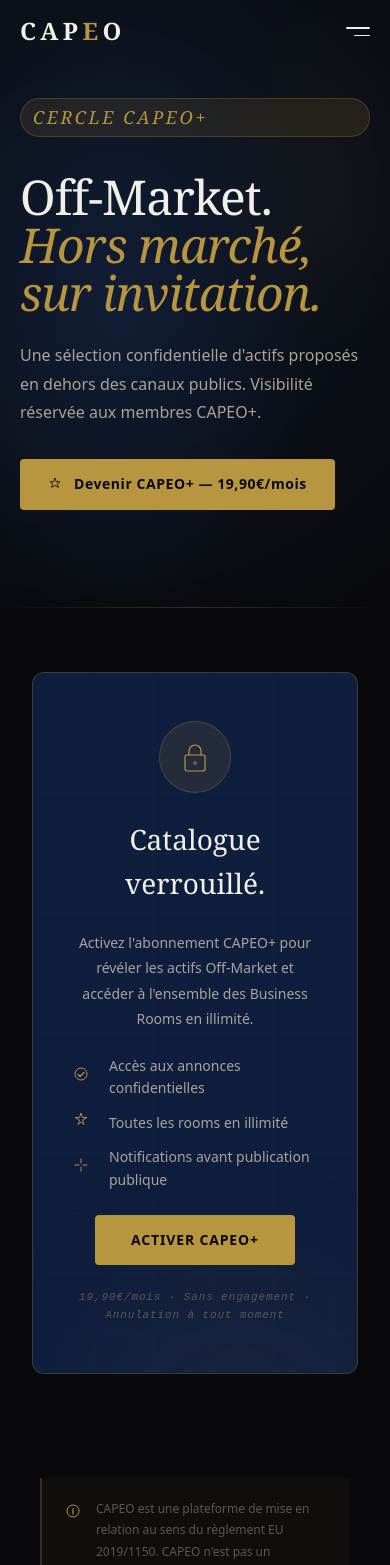
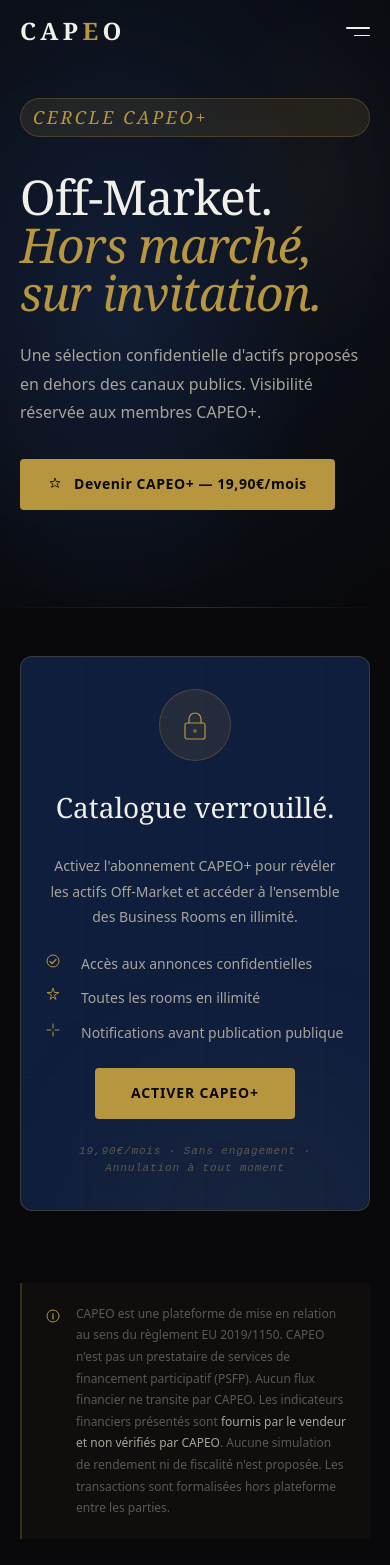
Before and after one commit to devcapeo/CAPEO, a React (Vite) app: page /off-market in a window 390 px wide. Shown: the top 1565 px of the page. Built offline with nearby package versions, Linux system fonts and the light colour scheme.

Commit message:
Update OffMarket.css

```diff
--- a/src/pages/OffMarket/OffMarket.css
+++ b/src/pages/OffMarket/OffMarket.css
@@ -291,3 +291,22 @@
     padding: var(--space-16) var(--space-8);
   }
   .offmarket__disclaimer {
+    padding: var(--space-8) var(--space-8) var(--space-12);
+  }
+}
+
+@media (max-width: 768px) {
+  .offmarket__hero-inner {
+    padding-top: var(--space-12);
+    padding-bottom: var(--space-12);
+  }
+  .offmarket__locked-wrap {
+    padding: var(--space-12) var(--space-5);
+  }
+  .offmarket__locked {
+    padding: var(--space-8) var(--space-6);
+  }
+  .offmarket__disclaimer {
+    padding: var(--space-6) var(--space-5) var(--space-10);
+  }
+}
```
